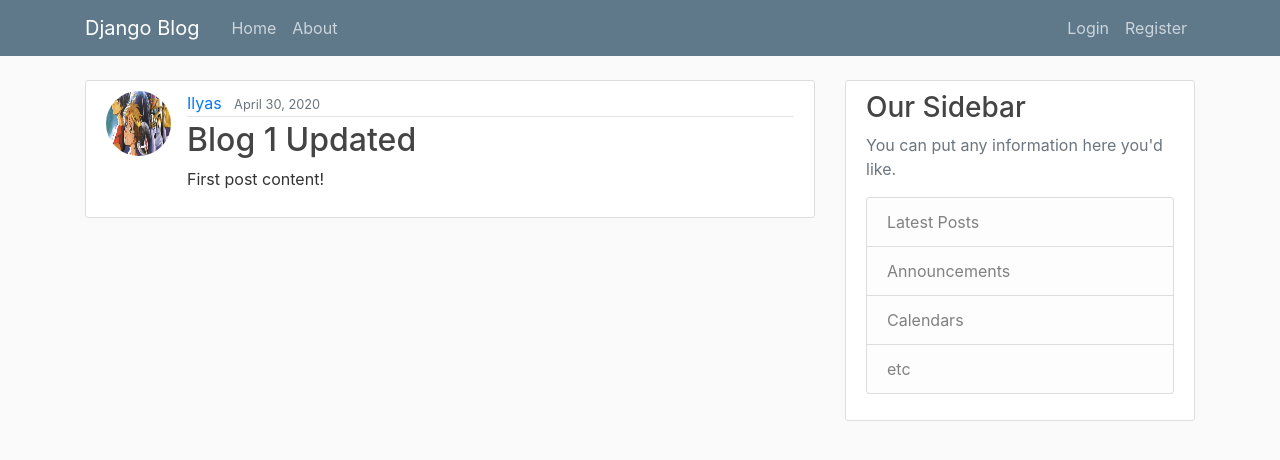
After one commit to Hammadus/DJANGOTEST, a Django app: page /post/1/ in a window 1280 px wide. The commit adds this page. Shown: the top 460 px of the page. Run offline with Django 3.2, Linux system fonts and the light colour scheme; data comes from the database, SQL or seed files in the repository; both versions use the stored data as it was after the commit; some libraries are stand-ins or nearby versions.

```diff
--- a/django_project/blog/templates/blog/home.html
+++ b/django_project/blog/templates/blog/home.html
@@ -8,7 +8,7 @@
 		      <a class="mr-2" href="#">{{ post.author }}</a>
 		      <small class="text-muted">{{ post.date_posted|date:"F d, Y"}}</small>
 		    </div>
-		    <h2><a class="article-title" href="#">{{ post.title }}</a></h2>
+		    <h2><a class="article-title" href="{% url 'post-detail' post.id %}">{{ post.title }}</a></h2>
 		    <p class="article-content">{{ post.content }}</p>
 		  </div>
 		</article>
--- /dev/null
+++ b/django_project/blog/templates/blog/post_detail.html
@@ -0,0 +1,14 @@
+{% extends "blog/base.html" %}
+{% block content %}
+	<article class="media content-section">
+	  <img class="rounded-circle article-img" src="{{ object.author.profile.image.url }}">
+	  <div class="media-body">
+	    <div class="article-metadata">
+	      <a class="mr-2" href="#">{{ object.author }}</a>
+	      <small class="text-muted">{{ object.date_posted|date:"F d, Y"}}</small>
+	    </div>
+	    <h2 class="article-title">{{ object.title }}</h2>
+	    <p class="article-content">{{ object.content }}</p>
+	  </div>
+	</article>
+{% endblock content %}
--- a/django_project/blog/urls.py
+++ b/django_project/blog/urls.py
@@ -1,9 +1,11 @@
 
 from django.urls import path
+from .views import PostListView, PostDetailView
 from . import views
 
 urlpatterns = [
-    path('', views.home, name='blog-home'),
+    path('', PostListView.as_view(), name='blog-home'),
+    path('post/<int:pk>/', PostDetailView.as_view(), name='post-detail'),
     path('about/', views.about, name='blog-about'),
 
 ]
--- a/django_project/blog/views.py
+++ b/django_project/blog/views.py
@@ -1,4 +1,5 @@
 from django.shortcuts import render
+from django.views.generic import ListView, DetailView
 from .models import Post
 
 # Create your views here.
@@ -11,5 +12,15 @@ def home(request):
 
 	return render(request, 'blog/home.html', context)
 
+class PostListView(ListView):
+	model = Post
+	template_name = 'blog/home.html'
+	context_object_name = 'posts'
+	ordering = ['-date_posted']
+
+class PostDetailView(DetailView):
+	model = Post
+
+
 def about(request):
 	return render(request, 'blog/about.html', {'title':'About'})
```
Also changed, not shown: django_project/db.sqlite3, django_project/media/profile_pics/stretched-3439-1440-596296_Z87aVD5.jpeg (added).
